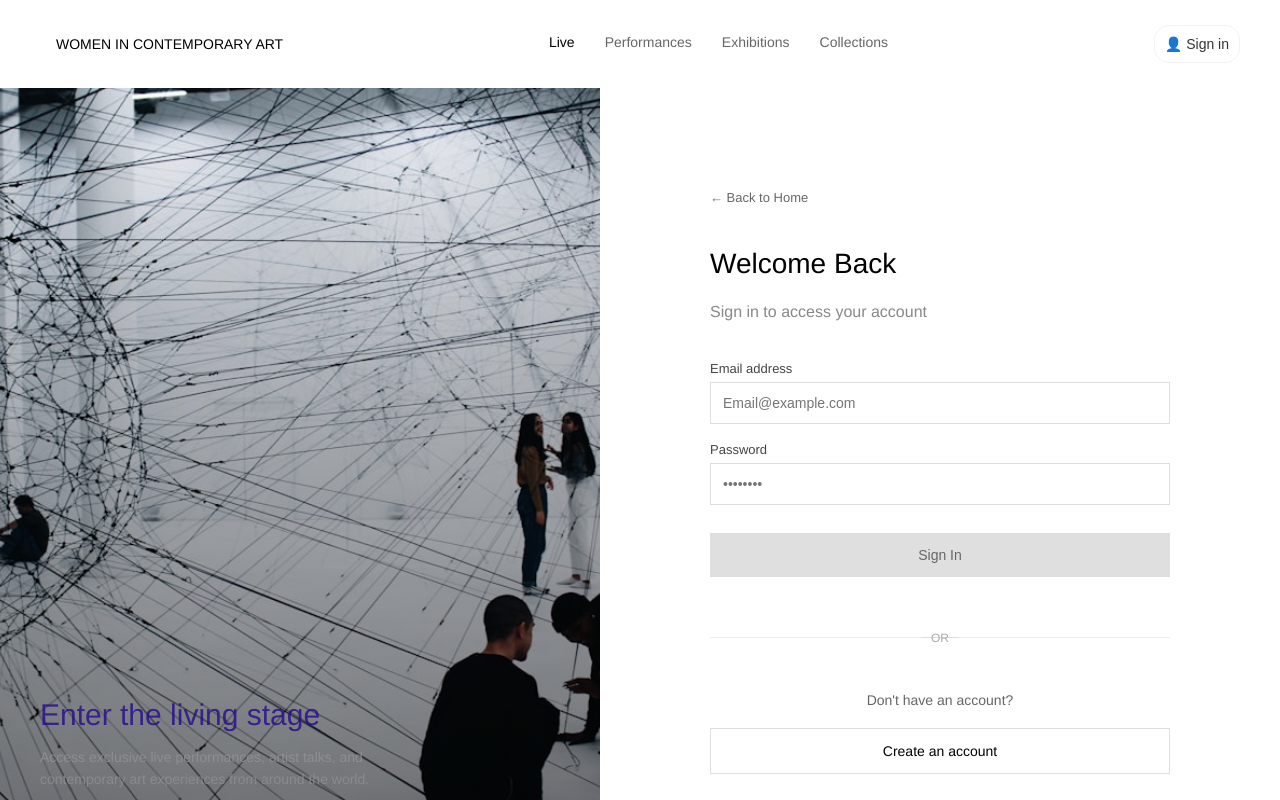
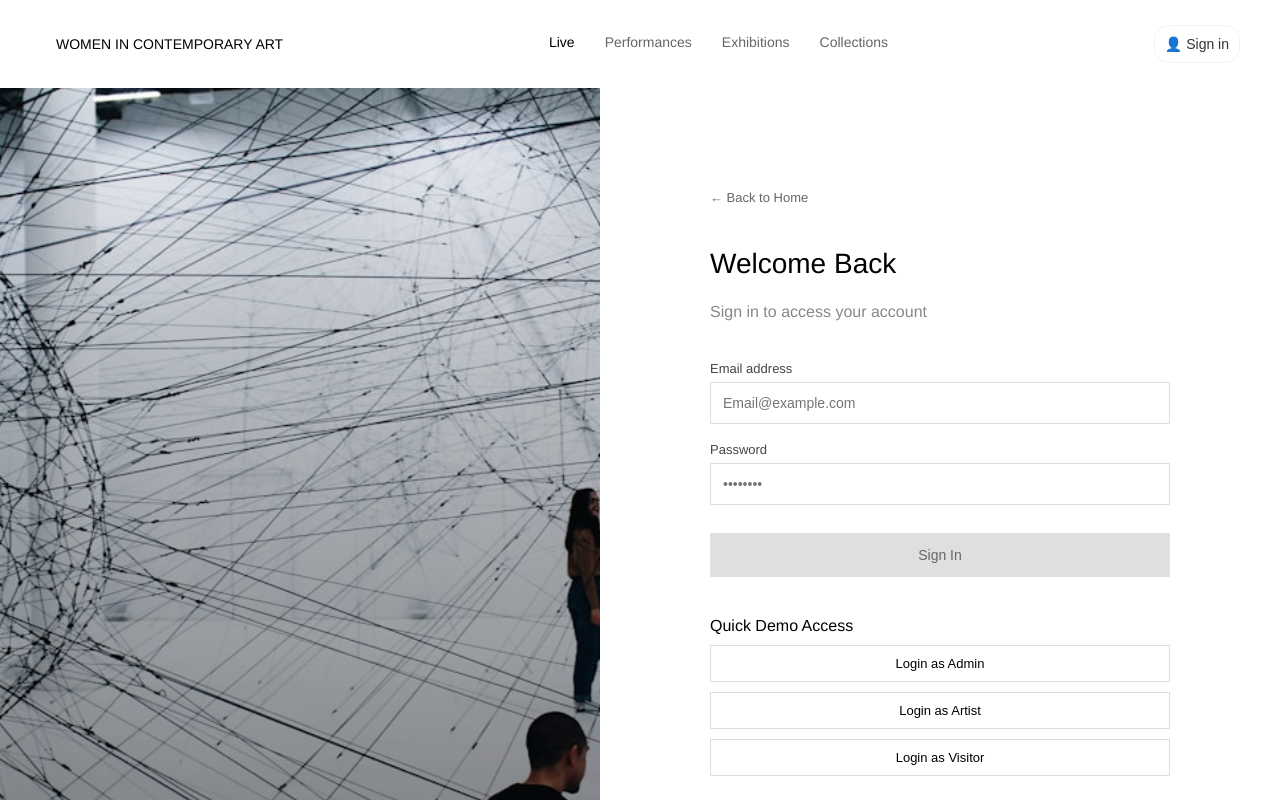
Before and after one commit to hayfa327/ApiMongoDB, a React (Vite) app in the folder frontend/mesum/: page /login in a window 1280 px wide. Shown: the top 800 px of the page. Built offline with nearby package versions, Linux system fonts and the light colour scheme.

Commit message:
add the demoLogin

```diff
--- a/frontend/mesum/src/components/user/loginPage/login.css
+++ b/frontend/mesum/src/components/user/loginPage/login.css
@@ -273,6 +273,30 @@ html, body, #root {
  text-align: center;
 }
 
+/* DEMO SECTION */
+.demoLogin {
+  margin-top: 20px;
+  display: flex;
+  flex-direction: column;
+  gap: 10px;
+}
+
+/* DEMO BUTTONS */
+.demoLogin button {
+  background: transparent;
+  border: 1px solid #ddd;
+  padding: 10px;
+  font-size: 13px;
+  cursor: pointer;
+  transition: 0.3s;
+}
+
+.demoLogin button:hover {
+  background: #f3f3f3;
+}
+
+
+
 @media (max-width: 768px) {
   .loginPage {
     flex-direction: column;
--- a/frontend/mesum/src/components/user/loginPage/login.jsx
+++ b/frontend/mesum/src/components/user/loginPage/login.jsx
@@ -62,6 +62,71 @@ setLoading(false);
 
   };
 
+
+const loginDemo = async (role) => {
+  setError("");
+  setLoading(true);
+
+  let credentials;
+
+  if (role === "admin") {
+    credentials = {
+      email: "admin@test.com",
+      password: "Admin123"
+    };
+  }
+
+  if (role === "artist") {
+    credentials = {
+      email: "artist@test.com",
+      password: "Artist123"
+    };
+  }
+
+  if (role === "visitor") {
+    credentials = {
+      email: "visitor@test.com",
+      password: "Visitor123"
+    };
+  }
+
+  try {
+    const response = await fetch(
+      "https://mesum-api.onrender.com/api/v1/users/login",
+      {
+        method: "POST",
+        headers: {
+          "Content-Type": "application/json",
+        },
+        body: JSON.stringify(credentials),
+      }
+    );
+
+    const data = await response.json();
+
+    if (!response.ok) {
+      setError(data.message || "Demo login failed");
+      setLoading(false);
+      return;
+    }
+
+    localStorage.setItem("token", data.token);
+    localStorage.setItem("username", data.user.username);
+    localStorage.setItem("role", data.user.role);
+
+    navigate("/");
+  } catch (error) {
+    console.error(error);
+    setError("Something went wrong");
+  } finally {
+    setLoading(false);
+  }
+};
+
+
+
+
+
   return (
 
     <section className="loginPage">
@@ -122,7 +187,23 @@ setLoading(false);
             </button>
           </form>
 
+   <div className="demoLogin">
+    <span>Quick Demo Access</span>
 
+
+  <button onClick={() => loginDemo("admin")}>
+    Login as Admin
+  </button>
+
+  <button onClick={() => loginDemo("artist")}>
+    Login as Artist
+  </button>
+
+  <button onClick={() => loginDemo("visitor")}>
+    Login as Visitor
+  </button>
+
+</div>
 
           <div className="links" >
             <div className="divider">
@@ -141,6 +222,9 @@ setLoading(false);
         </div>
       </div>
 
+
+
+
     </section>
   );
   };
```
